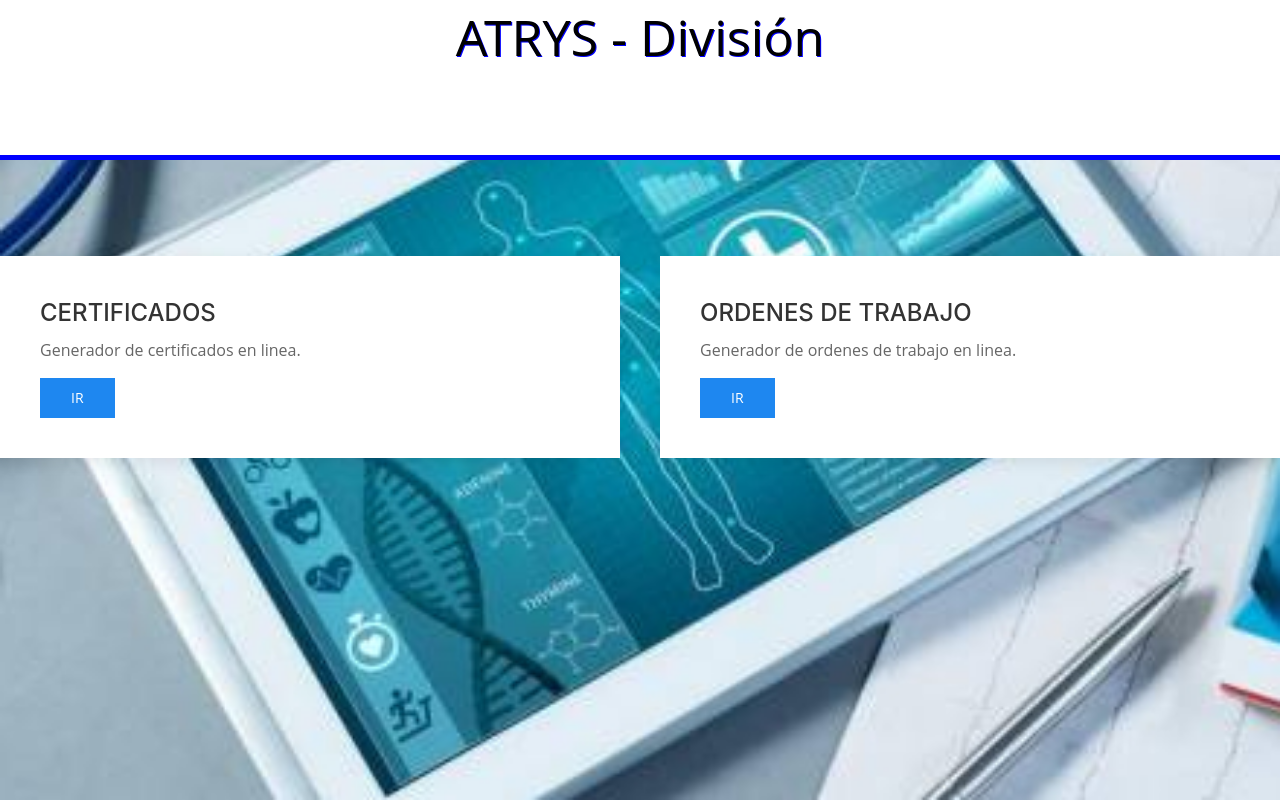
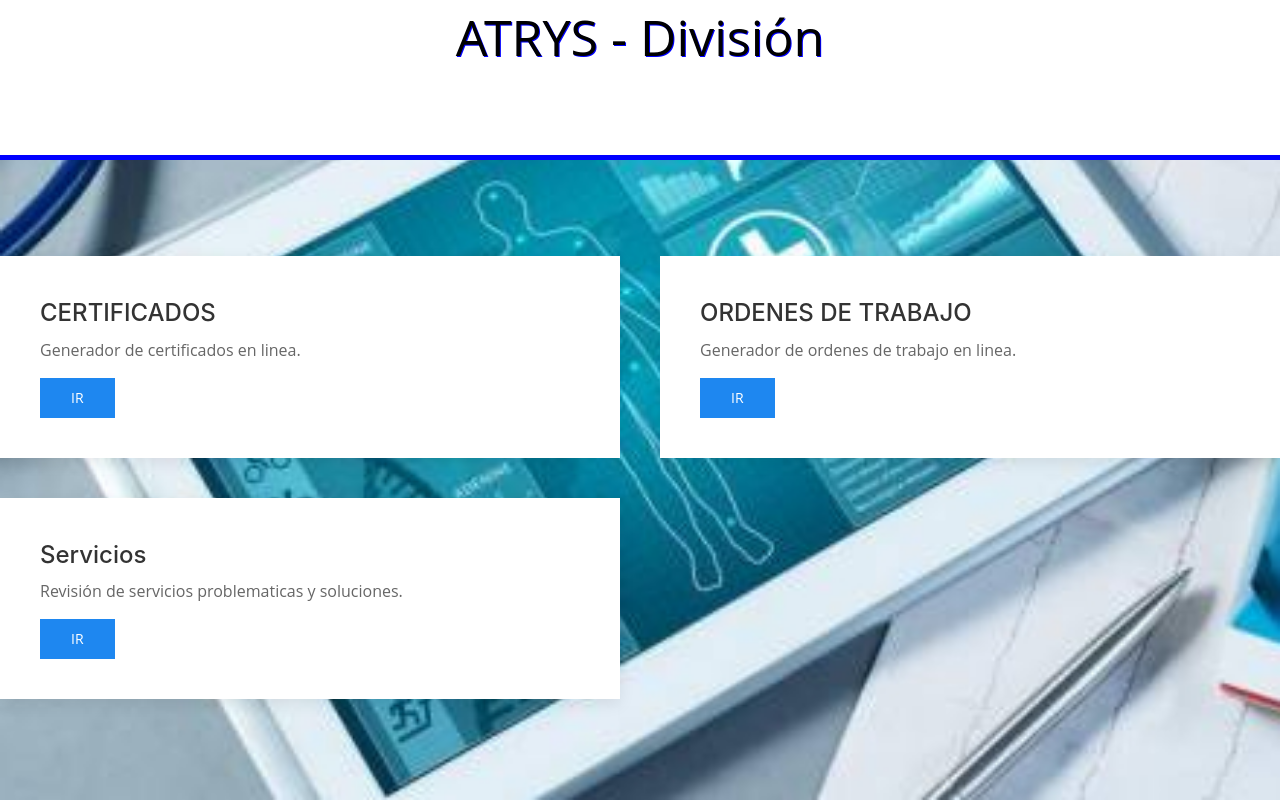
Before and after one commit to CAMLTASKS/ATRYS, a PHP site: page / in a window 1280 px wide. Run offline with PHP 8.4, Linux system fonts and the light colour scheme; some libraries are stand-ins or nearby versions.

Commit message:
gregado de pagina Servicios

```diff
--- a/index.php
+++ b/index.php
@@ -94,6 +94,15 @@ a{
         </div>
     </div>
 
+    <div>
+        <div class="uk-card uk-card-default uk-card-hover uk-card-body">
+            <h3 class="uk-card-title">Servicios</h3>
+            <p>Revisión de servicios problematicas y soluciones.</p>
+            <button class="uk-button uk-button-primary"><a href="#">IR</a></button>
+
+        </div>
+    </div>
+
 	</div>
 
 
```
